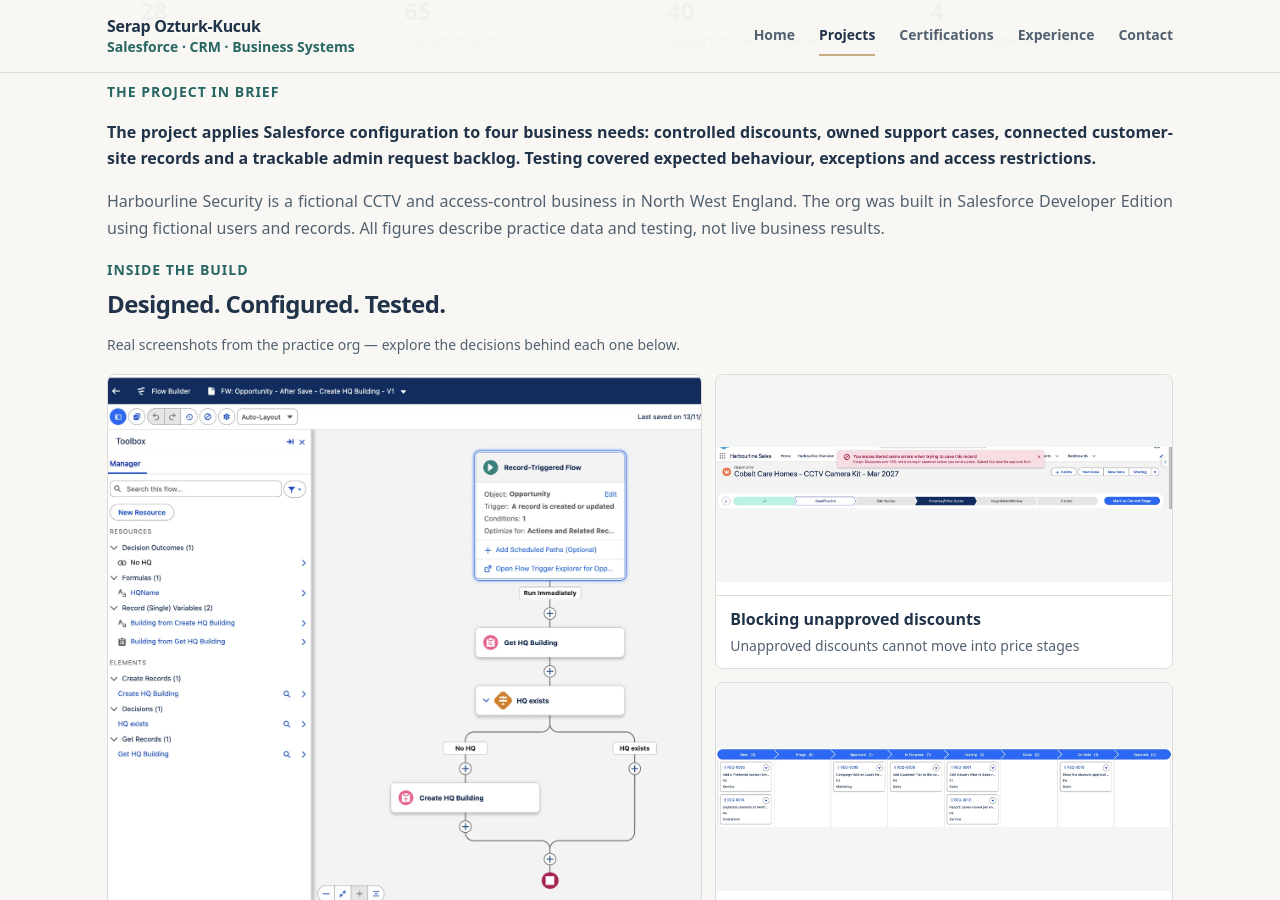
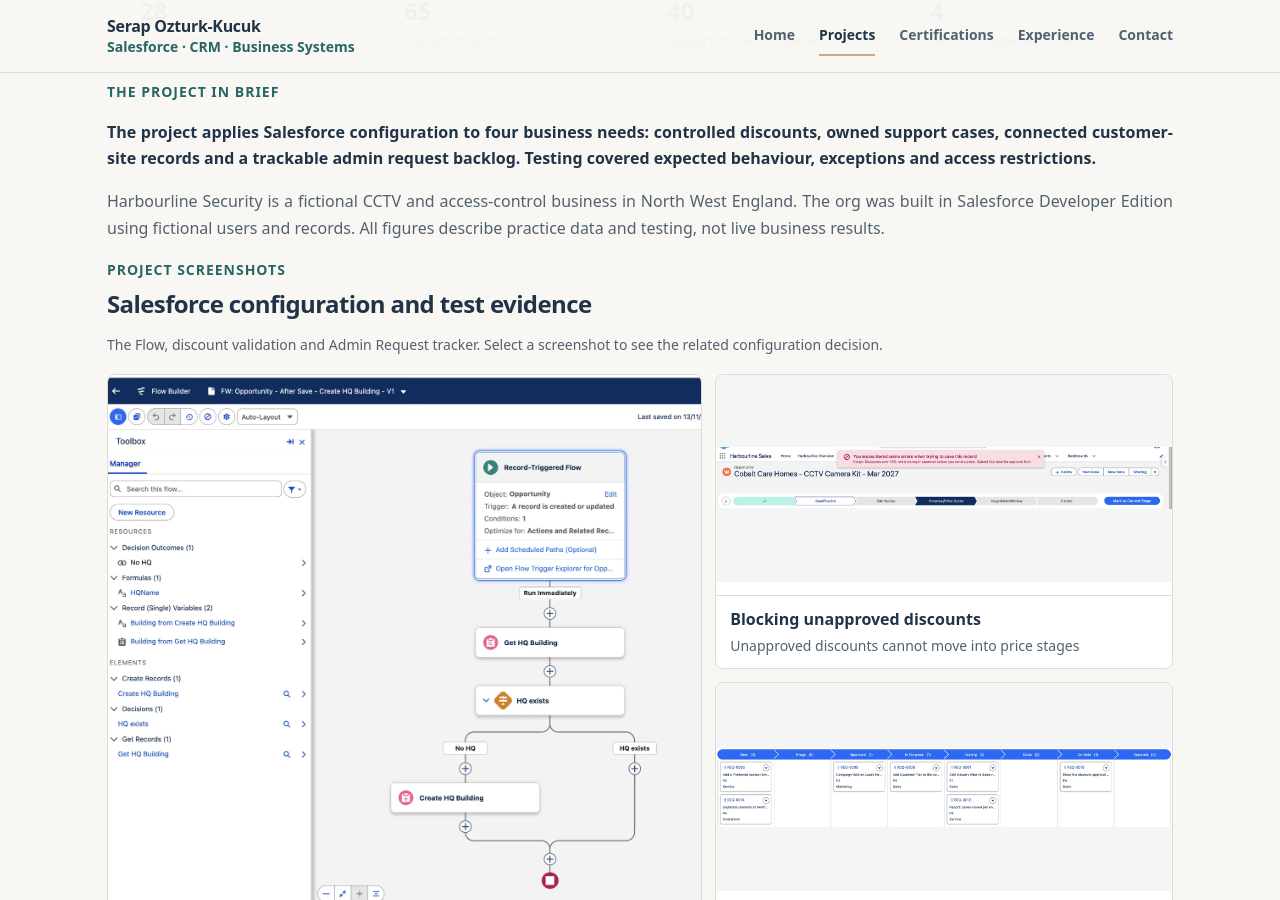
Before and after one commit to serapozturkkucuk/serapozturkkucuk.github.io, a Jekyll site: the page built from _projects/harbourline.md, in a window 1280 px wide and 900 px high, scrolled down 880 px. Built offline with Jekyll 4.4.1, drawn with Linux system fonts in a browser that asks for light colours.

Commit message:
Use specific screenshot headings and instructions rather than promotional language

```diff
--- a/_includes/project-showcase.html
+++ b/_includes/project-showcase.html
@@ -1,8 +1,8 @@
 {% if page.showcase_images %}
 <section class="project-showcase" aria-label="Highlights from the {{ page.title }} project">
   <div class="showcase-heading">
-    <div><span class="label">Inside the build</span><h2>Designed. Configured. Tested.</h2></div>
-    <p>Real screenshots from the practice org — explore the decisions behind each one below.</p>
+    <div><span class="label">Project screenshots</span><h2>Salesforce configuration and test evidence</h2></div>
+    <p>The Flow, discount validation and Admin Request tracker. Select a screenshot to see the related configuration decision.</p>
   </div>
   <div class="showcase-gallery">
     {% for shot in page.showcase_images %}
```
